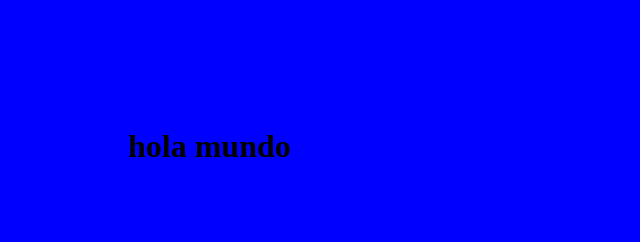
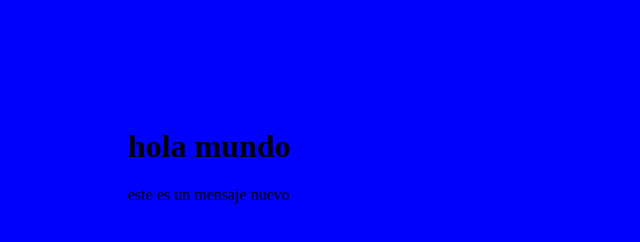
Before and after one commit to AdolfoBCH03/MayaZak, a plain HTML site: page index.html in a window 1280 px wide. Shown: the whole page, without its empty margins (0-640 px from the left). Drawn offline with Linux system fonts and the light colour scheme.

Commit message:
se agrefo el mensaje en el main

```diff
--- a/index.html
+++ b/index.html
@@ -10,5 +10,6 @@
 </head>
 <body>
     <h1>hola mundo</h1>
+    <p>este es un mensaje nuevo </p>
 </body>
 </html>
```
